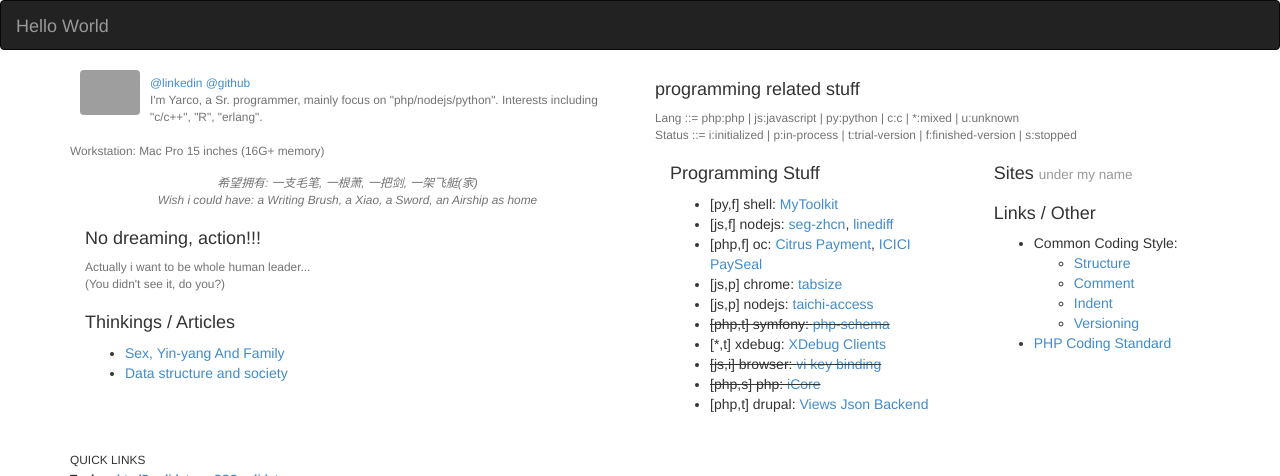
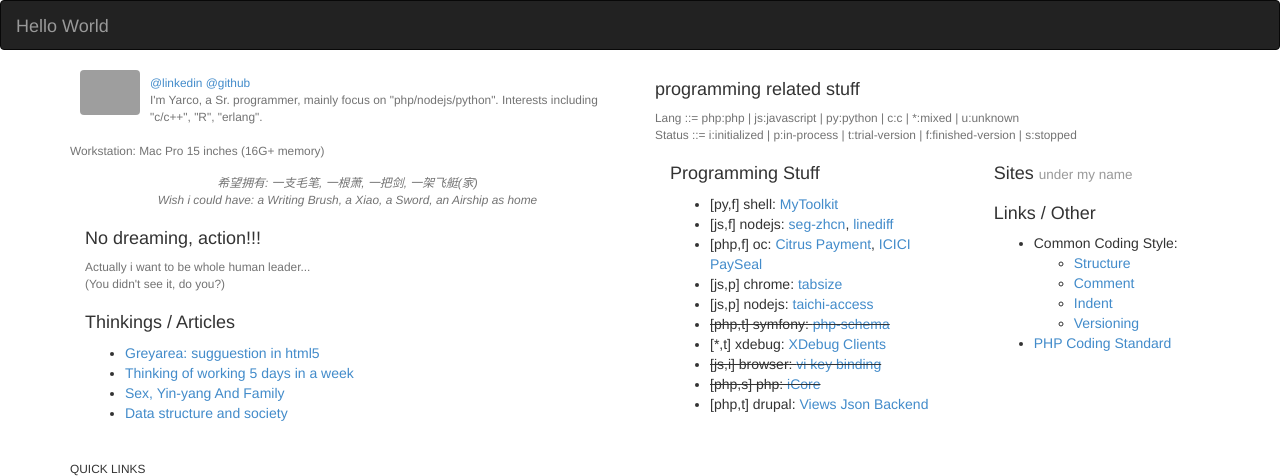
Before and after one commit to yarcowang/yarcowang.github.io, a Jekyll site: the page built from index.html, in a window 1280 px wide, cut to the strip 0-476 px from the top of the page. Built offline with Jekyll 4.4.1, drawn with Linux system fonts in a browser that asks for light colours; grey boxes are pictures that could not be loaded.

Commit message:
add two articles

```diff
--- a/_layouts/home.html
+++ b/_layouts/home.html
@@ -26,8 +26,10 @@
 					<div class="col-md-12">
 						<h4>Thinkings / Articles</h4>
 						<ul>
-							<li><a href="http://www.linkedin.com/pulse/sex-yin-yang-family-yarco-wang?trk=prof-post" target="_blank">Sex, Yin-yang And Family</a></li>
-							<li><a href="http://www.linkedin.com/pulse/data-structure-society-yarco-wang?trk=pulse-det-nav_art" target="_blank">Data structure and society</a></li>
+							<li><a href="https://www.linkedin.com/pulse/html5-suggestion-new-element-attribute-greyarea-yarco-wang" target="_blank">Greyarea: sugguestion in html5</a></li>
+							<li><a href="https://www.linkedin.com/pulse/why-we-work-5-days-week-yarco-wang" target="_blank">Thinking of working 5 days in a week</a></li>
+							<li><a href="http://www.linkedin.com/pulse/sex-yin-yang-family-yarco-wang" target="_blank">Sex, Yin-yang And Family</a></li>
+							<li><a href="http://www.linkedin.com/pulse/data-structure-society-yarco-wang" target="_blank">Data structure and society</a></li>
 						</ul>
 					</div>
 				</div>
```
